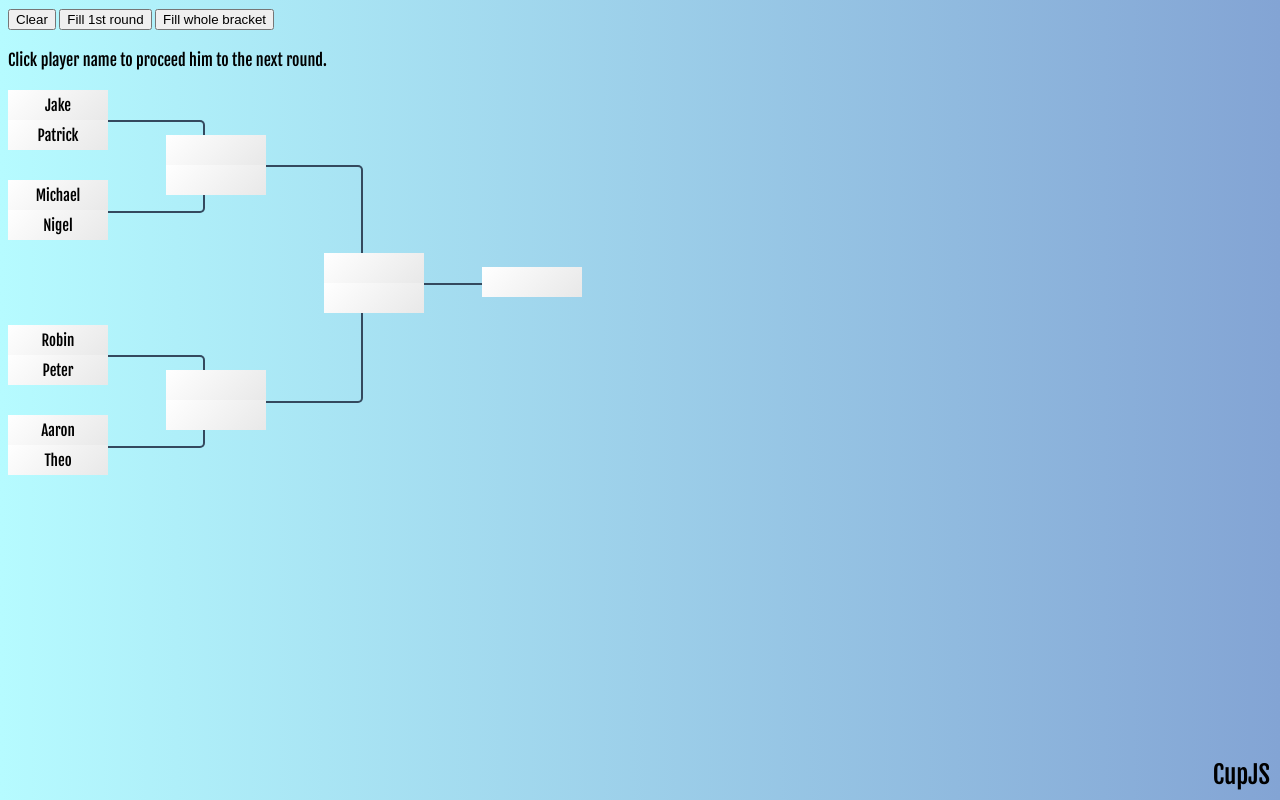
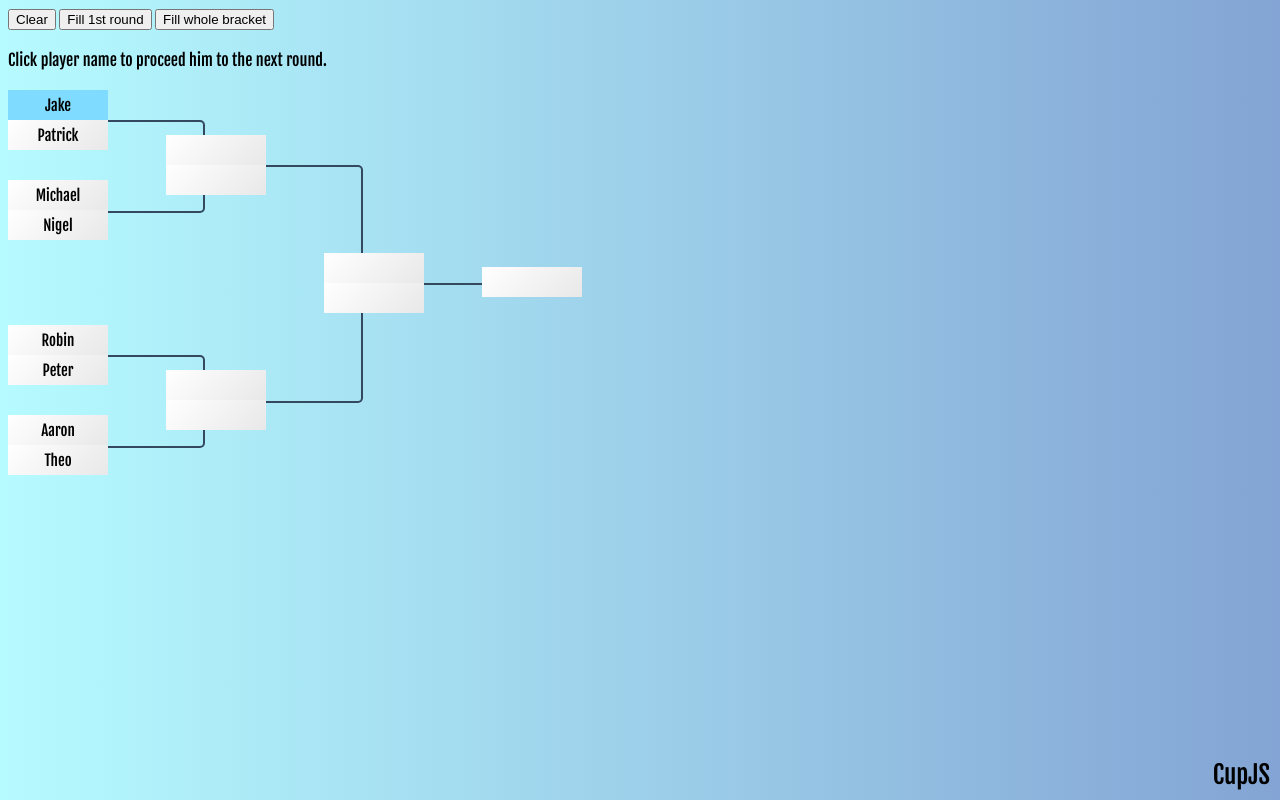
Before and after one commit to juhawilppu/kuppy, a plain HTML site: page example.html in a window 1280 px wide. In both pictures the pointer is over the element 58 px from the left and 105 px from the top of the page. Drawn offline with nearby package versions, Linux system fonts and the light colour scheme.

Commit message:
Added player box hover

```diff
--- a/cupjs/cup.css
+++ b/cupjs/cup.css
@@ -31,6 +31,11 @@
 .cupjs .box.knocked-out input {
 	color: #95a5a6;
 }
+
+.cupjs .box:hover {
+	background: #7FDBFF;
+}
+
 
 .cupjs.incomplete div[round="1"] {
 	background: #e74c3c;
```
